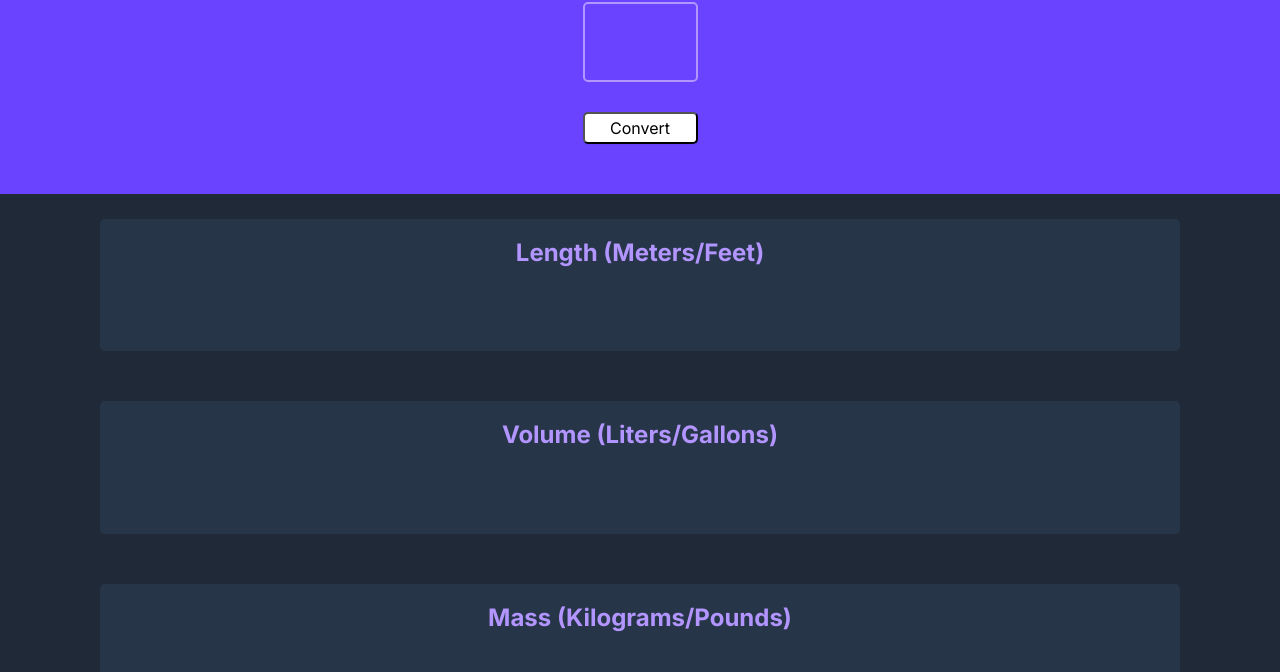
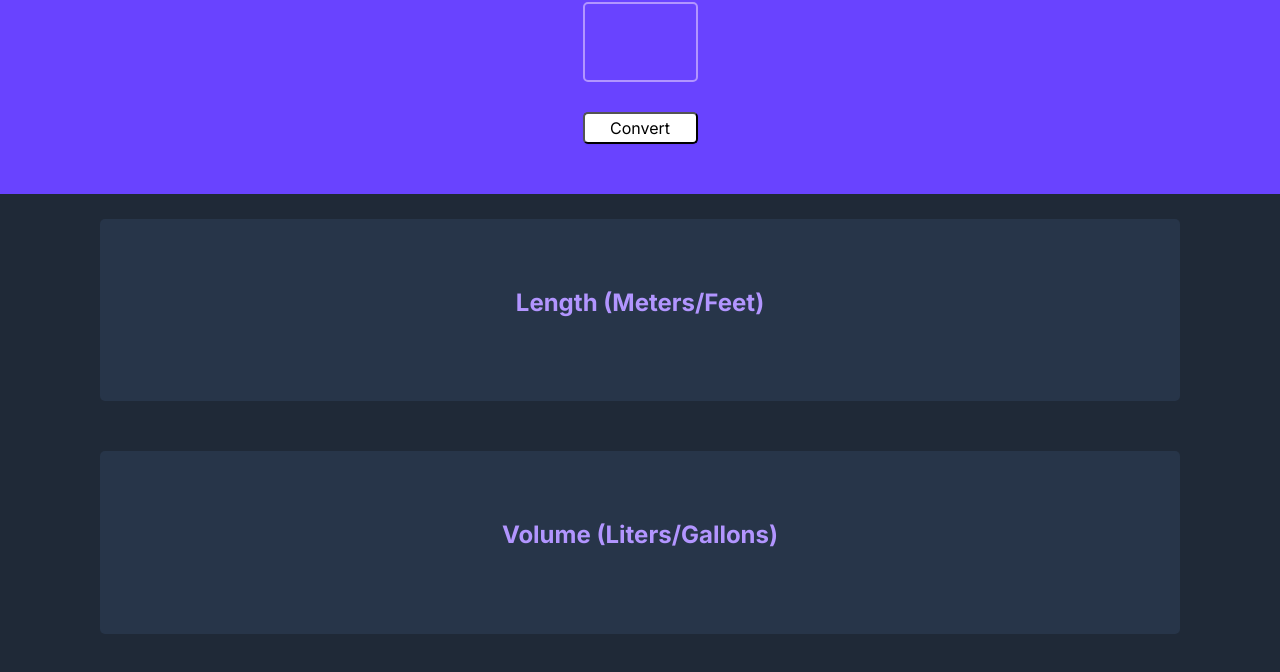
Before and after one commit to clccode/unit-convert, a plain HTML site: page index.html in a window 1280 px wide. Shown: the part 128-800 px from the top of the page. Drawn offline with nearby package versions, Linux system fonts and the light colour scheme.

Commit message:
Changed padding on conversion boxes

```diff
--- a/index.css
+++ b/index.css
@@ -61,6 +61,6 @@ button {
 .convert-box {
     background: #273549;
     margin: 25px 100px;
-    padding-bottom: 50px;
+    padding: 50px 0;
     border-radius: 5px;
 }
```
